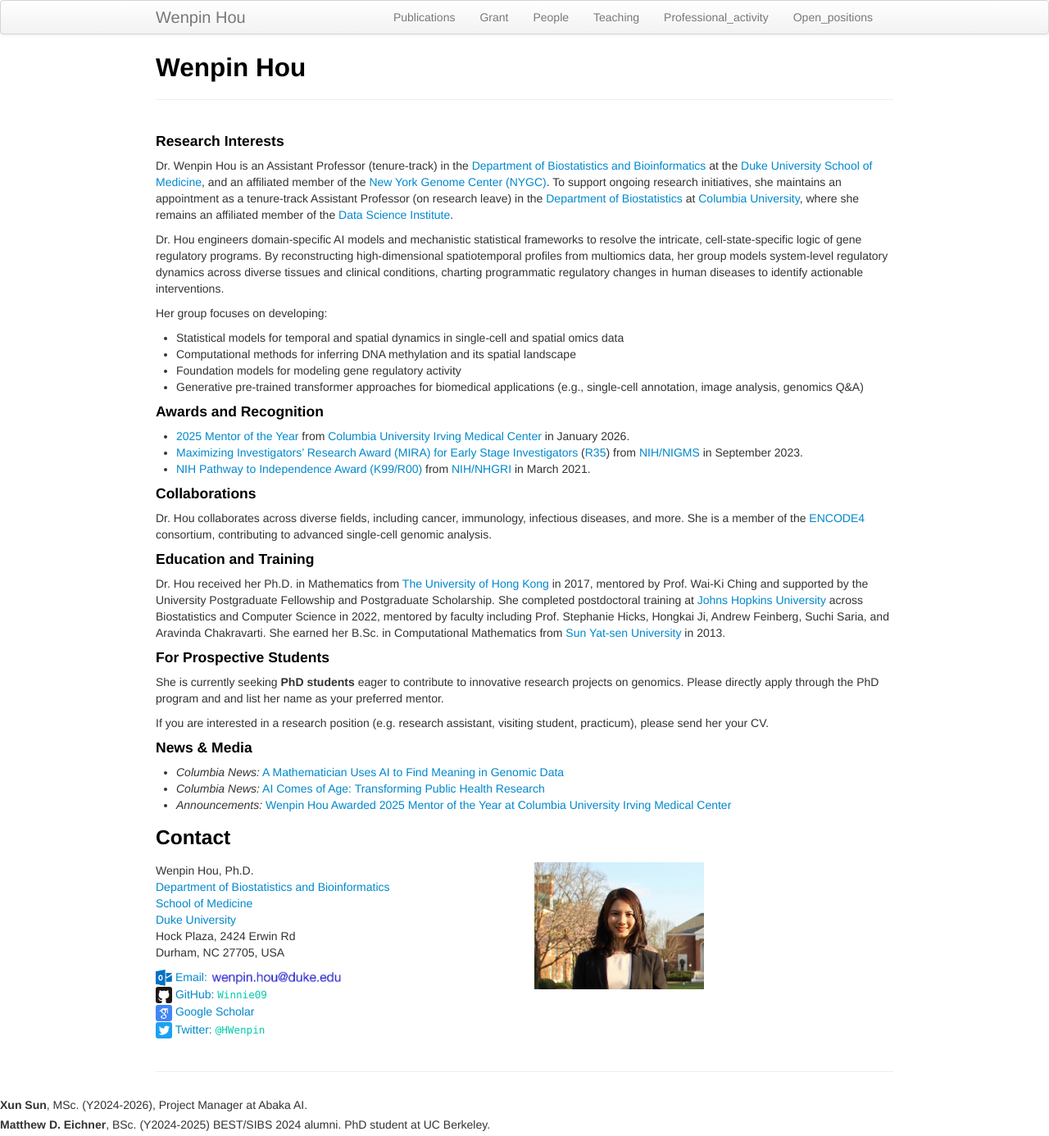
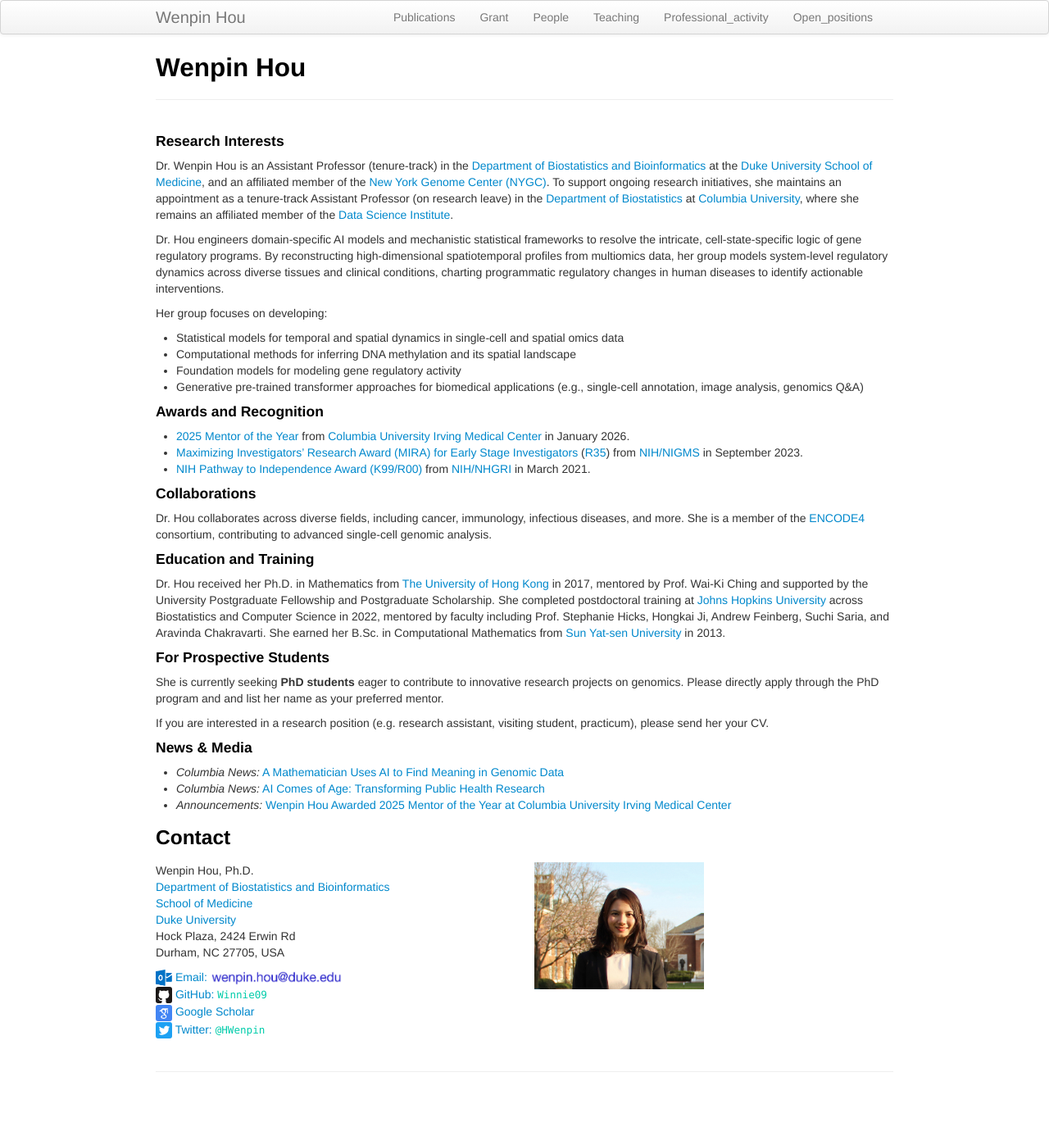
Before and after one commit to Winnie09/Wenpin_Hou, a Jekyll site: the page built from index.md, in a window 1280 px wide. Shown: the whole page at 82% size. Built offline with Jekyll 4.4.1, drawn with Linux system fonts in a browser that asks for light colours; after the commit the page ends 1339 px from its top, so only the background shows below that.

Commit message:
rm formating

```diff
--- a/_includes/themes/twitter/default.html
+++ b/_includes/themes/twitter/default.html
@@ -62,18 +62,4 @@
     {% include JB/analytics %}
   </body>
 
-<style>
-  .alumni-list {
-    line-height: 1.4; /* Tighten the line spacing */
-  }
-  .alumni-list p {
-    margin-bottom: 4px; /* Minimize space between entries */
-  }
-</style>
-
-<div class="alumni-list">
-  <p><strong>Xun Sun</strong>, MSc. (Y2024-2026), Project Manager at Abaka AI.</p>
-  <p><strong>Matthew D. Eichner</strong>, BSc. (Y2024-2025) BEST/SIBS 2024 alumni. PhD student at UC Berkeley.</p>
-  <!-- Continue for others -->
-</div>
 </html>
```
